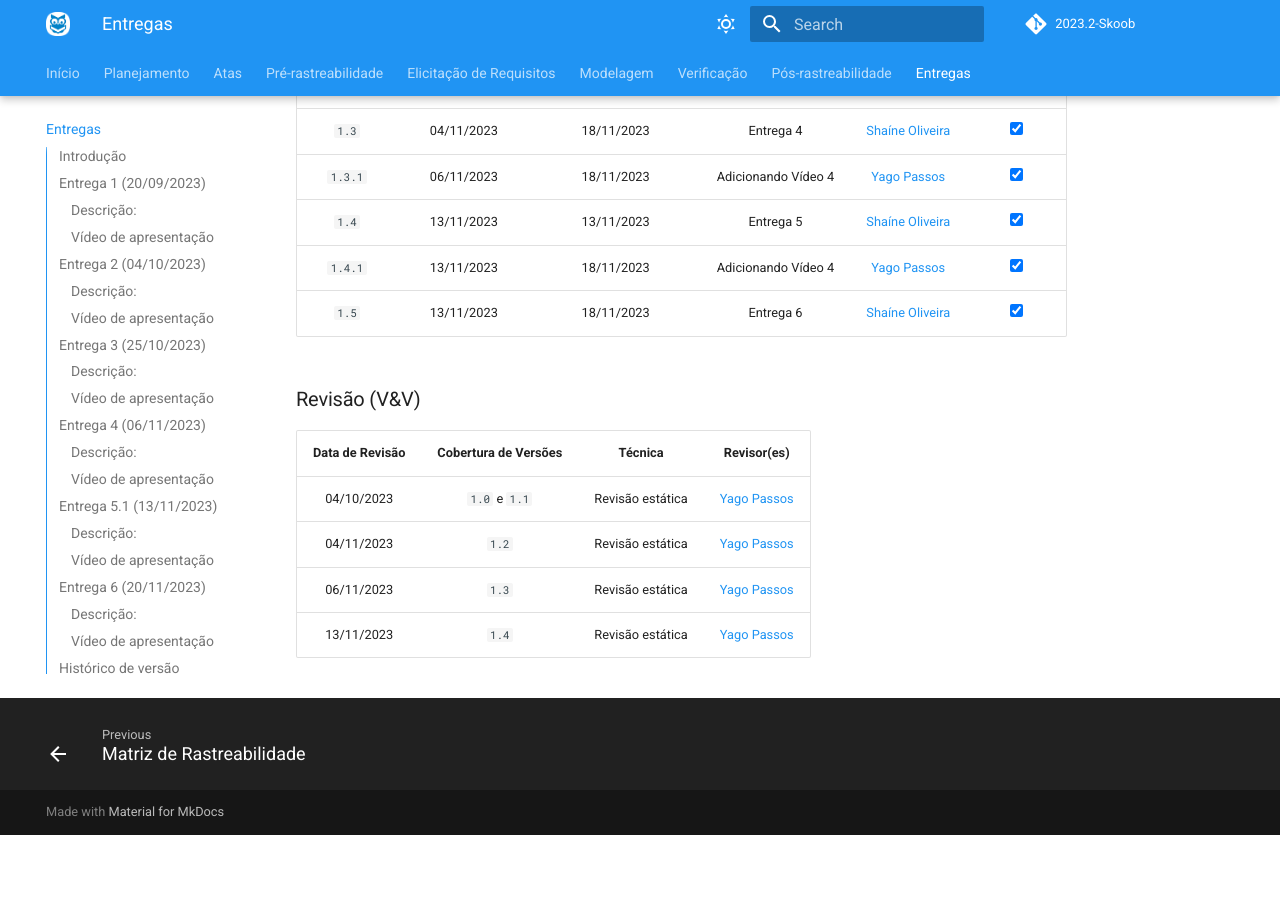
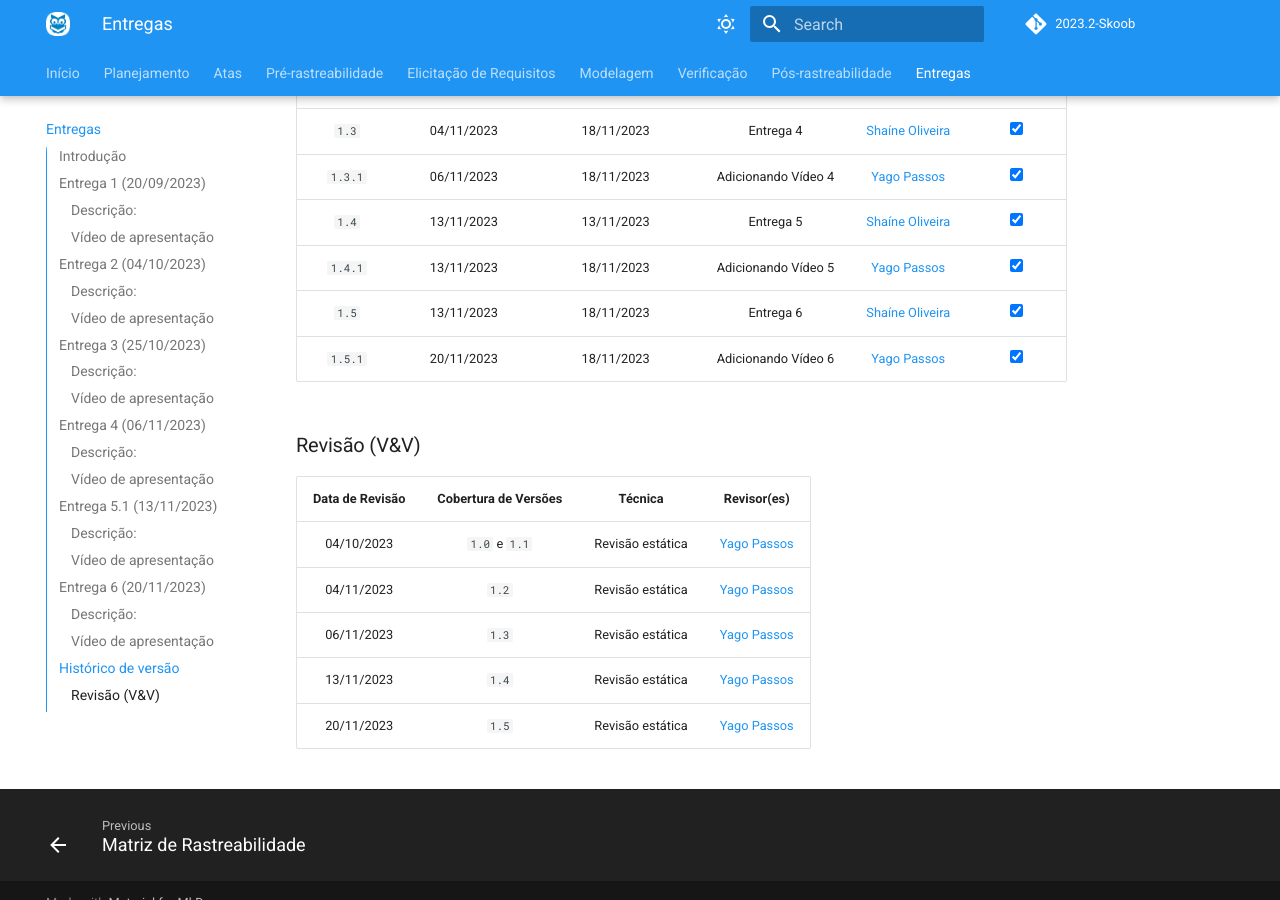
Before and after one commit to Requisitos-de-Software/2023.2-Skoob, an MkDocs documentation site: the page built from docs/planejamento/entregas.md, in a window 1280 px wide and 900 px high, scrolled down 6704 px. Built offline with MkDocs 1.6.1 and Material for MkDocs 9.7.7, drawn with Linux system fonts in a browser that asks for light colours; comment, search, counter and statistics services are not loaded; before the commit the page ends 7539 px from its top, so only the background shows below that.

Commit message:
adicioando video da entrega 6

```diff
--- a/docs/planejamento/entregas.md
+++ b/docs/planejamento/entregas.md
@@ -82,7 +82,7 @@
 ### Vídeo de apresentação
 O Vídeo 6 corresponde a gravação da sexta entrega da disciplina. Nele, explicamos como foi feito os artefatos de Pós-rastreabilidade.
 
-<iframe width="1000vw" height="650vh" src="https://www.youtube.com/embed/Jk0PC6A4-Ow" title="Entrega 5.1" frameborder="0" allow="accelerometer; autoplay; clipboard-write;
+<iframe width="1000vw" height="650vh" src="https://www.youtube.com/embed/pWep9zRWyC4" title="Entrega 6" frameborder="0" allow="accelerometer; autoplay; clipboard-write;
 encrypted-media; gyroscope; picture-in-picture" allowfullscreen=""></iframe>
 <div style="text-align: center">
 <p> Vídeo 6: Gravação da sexta apresentação. (Fonte: Grupo 6, 2023)..</p>
@@ -102,8 +102,9 @@
 | `1.3`  |04/11/2023| 18/11/2023 | Entrega 4| [Shaíne Oliveira](https://github.com/ShaineOliveira)|<input type="checkbox" enabled checked /> |
 | `1.3.1`  |06/11/2023| 18/11/2023 | Adicionando Vídeo 4| [Yago Passos](https://github.com/yagompassos)|<input type="checkbox" enabled checked /> |
 | `1.4`  |13/11/2023| 13/11/2023 | Entrega 5| [Shaíne Oliveira](https://github.com/ShaineOliveira)| <input type="checkbox" enabled checked /> |
-| `1.4.1`  |13/11/2023| 18/11/2023 | Adicionando Vídeo 4| [Yago Passos](https://github.com/yagompassos)| <input type="checkbox" enabled checked /> |
+| `1.4.1`  |13/11/2023| 18/11/2023 | Adicionando Vídeo 5| [Yago Passos](https://github.com/yagompassos)| <input type="checkbox" enabled checked /> |
 | `1.5`  |13/11/2023| 18/11/2023 | Entrega 6| [Shaíne Oliveira](https://github.com/ShaineOliveira)| <input type="checkbox" enabled checked /> |
+| `1.5.1`  |20/11/2023| 18/11/2023 | Adicionando Vídeo 6 | [Yago Passos](https://github.com/yagompassos)| <input type="checkbox" enabled checked /> |
 
 ### Revisão (V&V)
 | Data de Revisão | Cobertura de Versões |       Técnica        |                  Revisor(es)                  |
@@ -112,3 +113,4 @@
 |   04/11/2023    |        `1.2`         | Revisão estática | [Yago Passos](https://github.com/yagompassos) |
 |   06/11/2023    |        `1.3`         | Revisão estática | [Yago Passos](https://github.com/yagompassos) |
 |   13/11/2023    |        `1.4`         | Revisão estática | [Yago Passos](https://github.com/yagompassos) |
+|   20/11/2023    |        `1.5`         | Revisão estática | [Yago Passos](https://github.com/yagompassos) |
```
